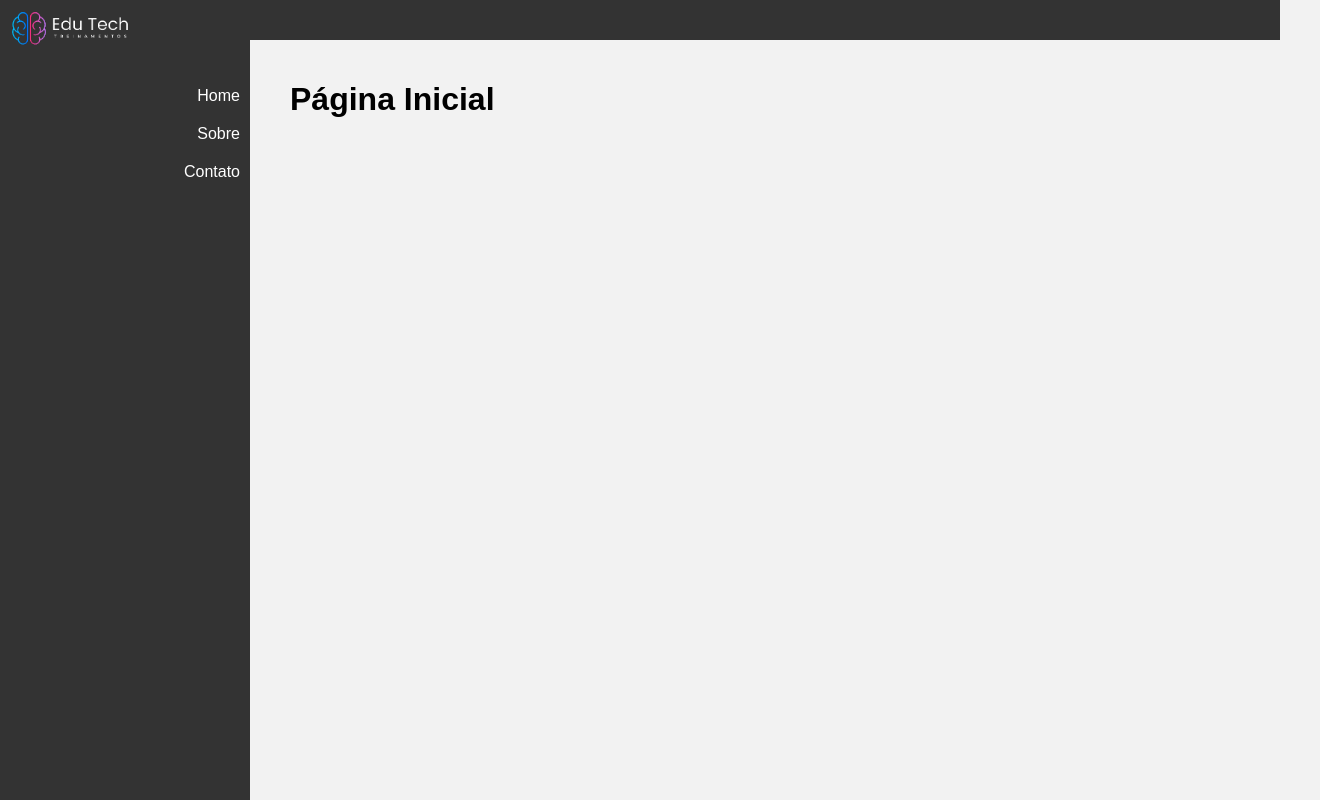
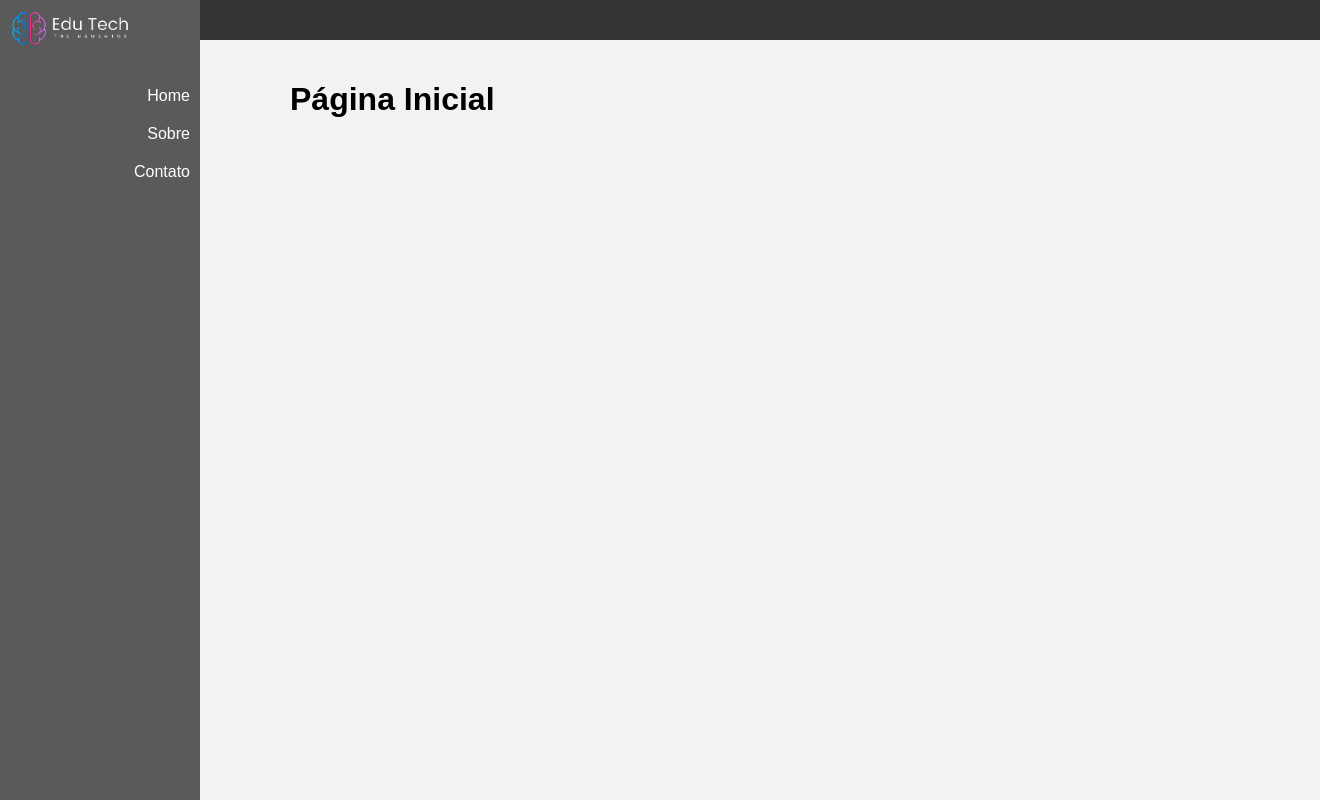
Before and after one commit to Eduardo1985S/site-template, a plain HTML site: page index.html in a window 1280 px wide. Shown: the whole page, 1320 px wide, since content can reach past the window. Drawn offline with Linux system fonts and the light colour scheme.

Commit message:
Update styles.css

```diff
--- a/style/styles.css
+++ b/style/styles.css
@@ -4,23 +4,21 @@ body {
     margin: 0;
     padding: 0;
     background-color: #f2f2f2;
+
 }
 
 header {
+    width: 100%;
     background-color: #333;
     color: #fff;
     text-align: center;
     padding: 20px;
 }
 
-header .logo img {
-    max-width: 100px;
-}
-
 nav {
-    background-color: #333;
+    background-color: #5a5a5a;
     color: #fff;
-    width: 250px;
+    width: 200px;
     position: fixed;
     top: 0;
     bottom: 0;
@@ -46,12 +44,12 @@ main {
     margin-left: 270px;
     padding: 20px;
 }
-img{
-    width: 120px;
-    margin: 10px;
-}
 
 /* Ícones FontAwesome (é necessário incluir a biblioteca FontAwesome) */
 i.fas {
     margin-right: 10px;
 }
+img{
+    width: 120px;
+    margin: 10px;
+}
```
